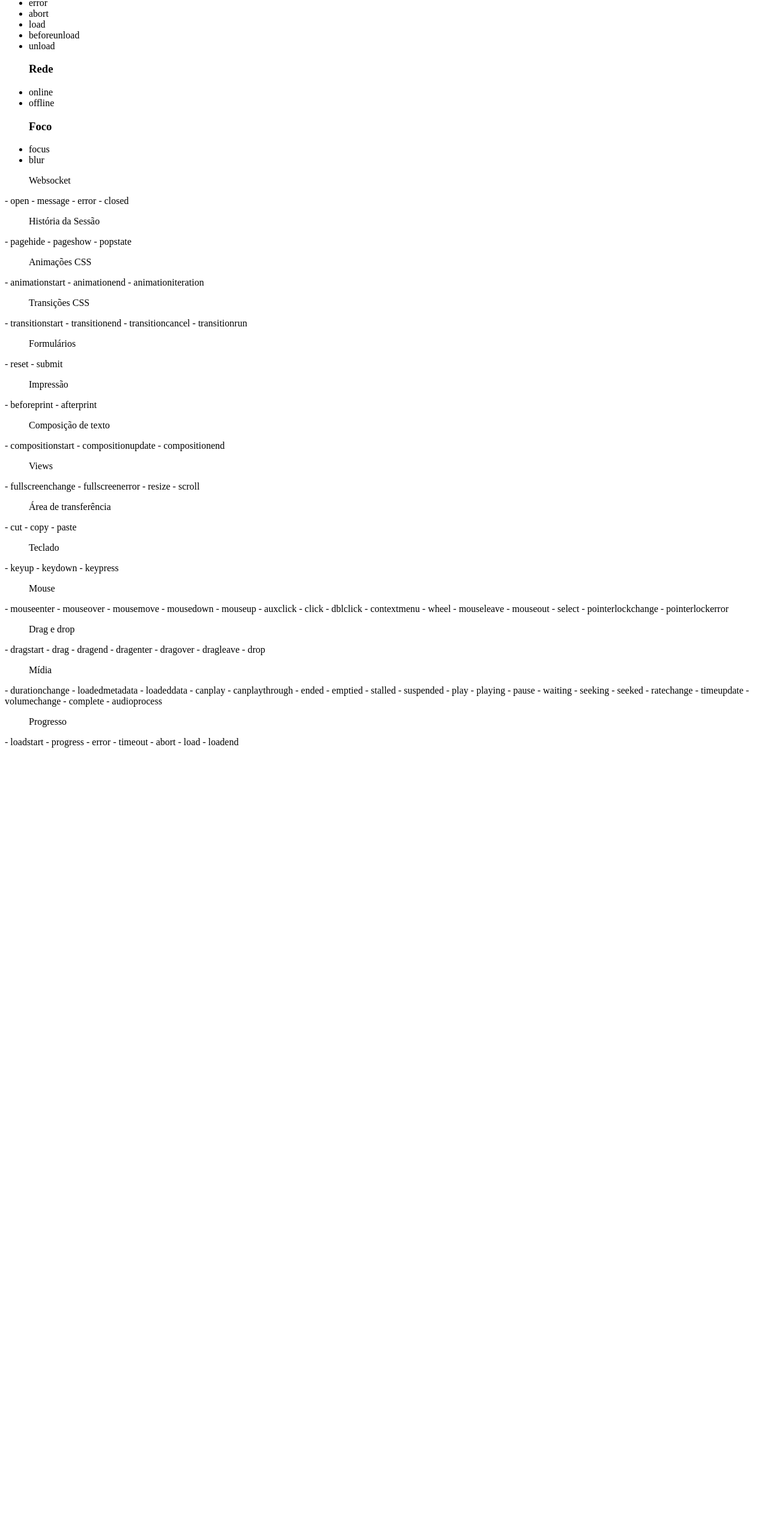
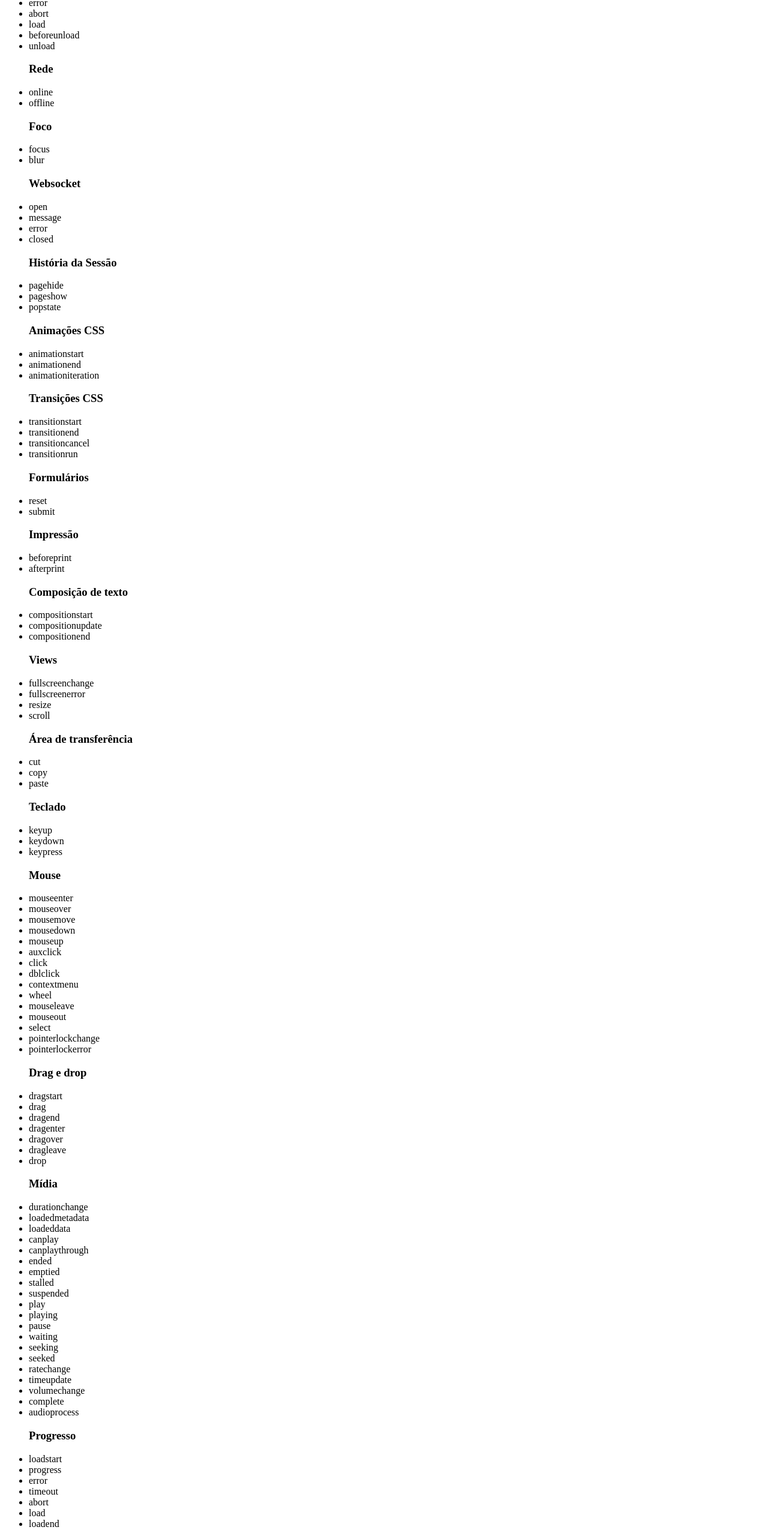
Before and after one commit to Auralcat/desafios-js-ninja, a plain HTML site: page desafio-25/index.html in a window 1280 px wide. Shown: the part 130-2695 px from the top of the page at 60% size. Before the commit the page ends 1384 px from the top, so only its background shows below. Drawn offline with Linux system fonts and the light colour scheme.

Commit message:
Finish writing event list in HTML file

```diff
--- a/desafio-25/index.html
+++ b/desafio-25/index.html
@@ -1,10 +1,12 @@
 <!doctype html>
 <html lang="en">
+
 <head>
-        <meta charset="UTF-8"/>
+    <meta charset="UTF-8" />
     <meta name="viewport" content="width=device-width, initial-scale=1.0">
     <title>Desafio 25 Javascript Ninja</title>
 </head>
+
 <body>
     <section>
         <h1>Eventos</h1>
@@ -27,114 +29,134 @@
             <li>focus</li>
             <li>blur</li>
         </ul>
-            <ul>Websocket</ul>
- - open
- - message
- - error
- - closed
+        <ul>
+            <h3>Websocket</h3>
+            <li>open</li>
+            <li>message</li>
+            <li>error</li>
+            <li>closed</li>
+        </ul>
+        <ul>
+            <h3>História da Sessão</h3>
+            <li>pagehide</li>
+            <li>pageshow</li>
+            <li>popstate</li>
+        </ul>
 
-            <ul>História da Sessão</ul>
- - pagehide
- - pageshow
- - popstate
+        <ul>
+            <h3>Animações CSS</h3>
+            <li>animationstart</li>
+            <li>animationend</li>
+            <li>animationiteration</li>
+        </ul>
+        <ul>
+            <h3>Transições CSS</h3>
+            <li>transitionstart</li>
+            <li>transitionend</li>
+            <li>transitioncancel</li>
+            <li>transitionrun</li>
+        </ul>
+        <ul>
+            <h3>Formulários</h3>
 
-            <ul>Animações CSS</ul>
- - animationstart
- - animationend
- - animationiteration
+            <li>reset</li>
+            <li>submit</li>
+        </ul>
+        <ul>
+            <h3>Impressão</h3>
+            <li>beforeprint</li>
+            <li>afterprint</li>
+        </ul>
+        <ul>
+            <h3>Composição de texto</h3>
+            <li>compositionstart</li>
+            <li>compositionupdate</li>
+            <li>compositionend</li>
+        </ul>
+        <ul>
+            <h3>Views</h3>
 
-            <ul>Transições CSS</ul>
- - transitionstart
- - transitionend
- - transitioncancel
- - transitionrun
+            <li>fullscreenchange</li>
+            <li>fullscreenerror</li>
+            <li>resize</li>
+            <li>scroll</li>
+        </ul>
+        <ul>
+            <h3>Área de transferência</h3>
+            <li>cut</li>
+            <li>copy</li>
+            <li>paste</li>
+        </ul>
+        <ul>
+            <h3>Teclado</h3>
 
-            <ul>Formulários</ul>
- - reset
- - submit
-
-            <ul>Impressão</ul>
- - beforeprint
- - afterprint
-
-            <ul>Composição de texto</ul>
- - compositionstart
- - compositionupdate
- - compositionend
-
-            <ul>Views</ul>
- - fullscreenchange
- - fullscreenerror
- - resize
- - scroll
-
-            <ul>Área de transferência</ul>
- - cut
- - copy
- - paste
-
-            <ul>Teclado</ul>
- - keyup
- - keydown
- - keypress
-
-            <ul>Mouse</ul>
- - mouseenter
- - mouseover
- - mousemove
- - mousedown
- - mouseup
- - auxclick
- - click
- - dblclick
- - contextmenu
- - wheel
- - mouseleave
- - mouseout
- - select
- - pointerlockchange
- - pointerlockerror
-
-            <ul>Drag e drop</ul>
- - dragstart
- - drag
- - dragend
- - dragenter
- - dragover
- - dragleave
- - drop
-
-            <ul>Mídia</ul>
- - durationchange
- - loadedmetadata
- - loadeddata
- - canplay
- - canplaythrough
- - ended
- - emptied
- - stalled
- - suspended
- - play
- - playing
- - pause
- - waiting
- - seeking
- - seeked
- - ratechange
- - timeupdate
- - volumechange
- - complete
- - audioprocess
-
-            <ul>Progresso</ul>
- - loadstart
- - progress
- - error
- - timeout
- - abort
- - load
- - loadend
+            <li>keyup</li>
+            <li>keydown</li>
+            <li>keypress</li>
+        </ul>
+        <ul>
+            <h3>Mouse</h3>
+            <li>mouseenter</li>
+            <li>mouseover</li>
+            <li>mousemove</li>
+            <li>mousedown</li>
+            <li>mouseup</li>
+            <li>auxclick</li>
+            <li>click</li>
+            <li>dblclick</li>
+            <li>contextmenu</li>
+            <li>wheel</li>
+            <li>mouseleave</li>
+            <li>mouseout</li>
+            <li>select</li>
+            <li>pointerlockchange</li>
+            <li>pointerlockerror</li>
+        </ul>
+        <ul>
+            <h3>Drag e drop</h3>
+            <li>dragstart</li>
+            <li>drag</li>
+            <li>dragend</li>
+            <li>dragenter</li>
+            <li>dragover</li>
+            <li>dragleave</li>
+            <li>drop</li>
+        </ul>
+        <ul>
+            <h3>Mídia</h3>
+            <li>durationchange</li>
+            <li>loadedmetadata</li>
+            <li>loadeddata</li>
+            <li>canplay</li>
+            <li>canplaythrough</li>
+            <li>ended</li>
+            <li>emptied</li>
+            <li>stalled</li>
+            <li>suspended</li>
+            <li>play</li>
+            <li>playing</li>
+            <li>pause</li>
+            <li>waiting</li>
+            <li>seeking</li>
+            <li>seeked</li>
+            <li>ratechange</li>
+            <li>timeupdate</li>
+            <li>volumechange</li>
+            <li>complete</li>
+            <li>audioprocess</li>
+        </ul>
+        <ul>
+            <h3>Progresso</h3>
+            <li>loadstart</li>
+            <li>progress</li>
+            <li>error</li>
+            <li>timeout</li>
+            <li>abort</li>
+            <li>load</li>
+            <li>loadend</li>
+        </ul>
     </section>
 
 </body>
+
 </html>
```
Lines whose indentation alone changed are shown as unchanged.
